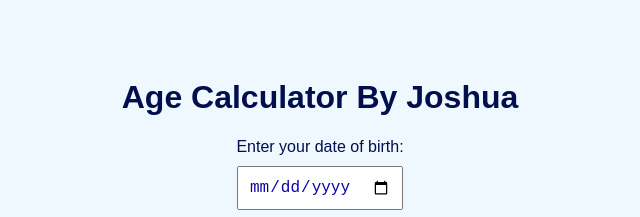
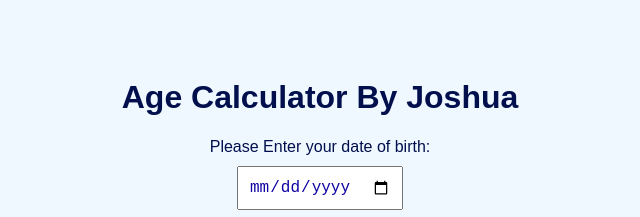
Before and after one commit to JoshuaImmanuelCollege/Buddy-One-Project, a plain HTML site: page FrontOne.html in a window 1280 px wide. Shown: the top 217 px of the page, 320-960 px from the left. Drawn offline with Linux system fonts and the light colour scheme.

Commit message:
Update FrontOne.html

```diff
--- a/FrontOne.html
+++ b/FrontOne.html
@@ -39,7 +39,7 @@
 </head>
 <body>
     <h1>Age Calculator By Joshua</h1>
-    <label for="dob">Enter your date of birth:</label><br>
+    <label for="dob">Please Enter your date of birth:</label><br>
     <input type="date" id="dob"><br>
     <button onclick="calculateAge()">Calculate Age</button>
     <div id="result"></div>
```
